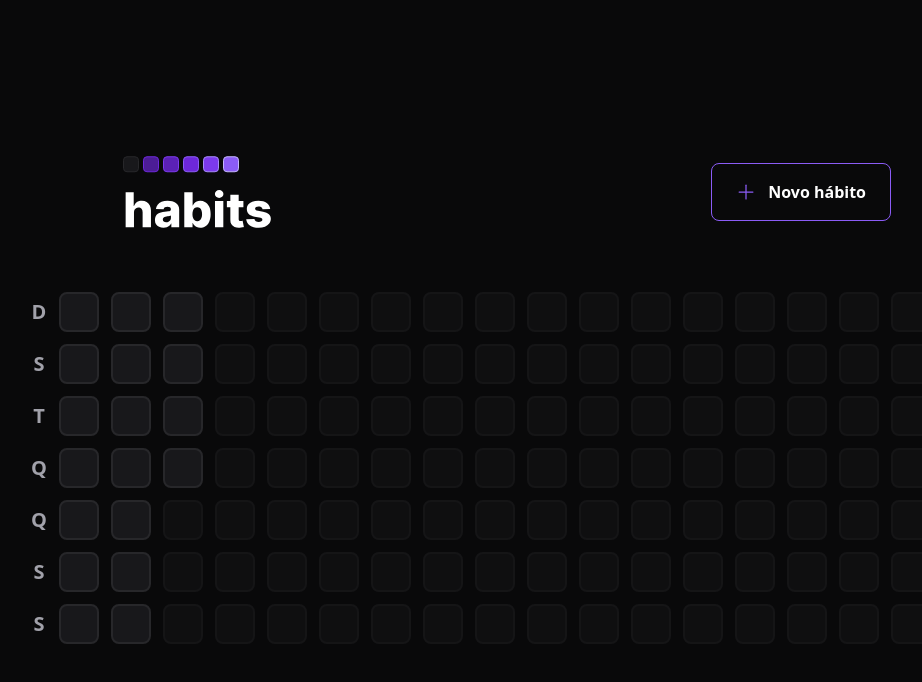
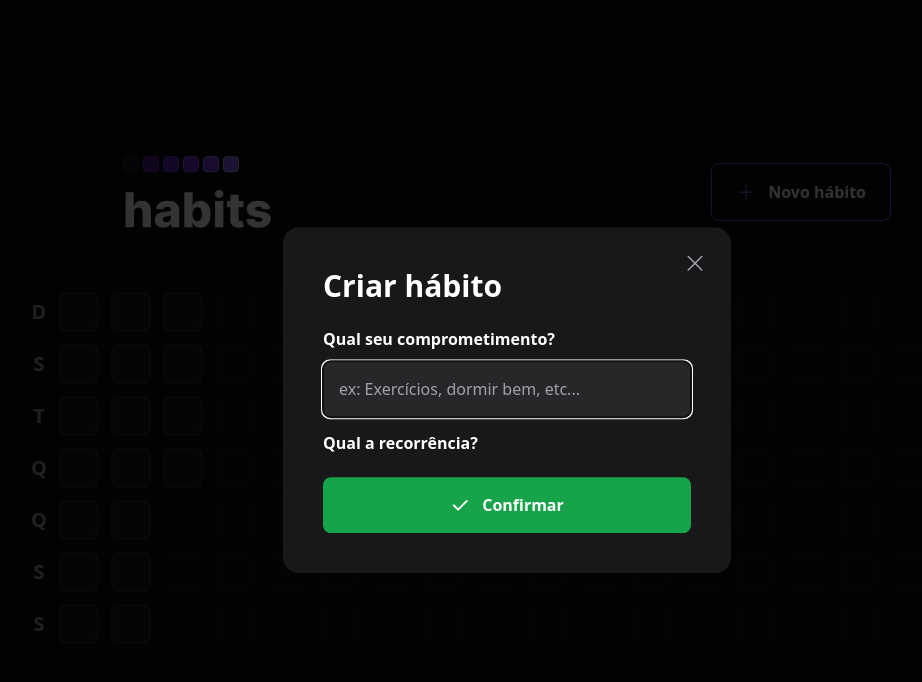
Before and after one commit to RayanneRamos/nlw-setup-web, a React (Vite) app: page / in a window 1280 px wide. Both pictures are taken after a click on the button "Novo hábito". Shown: the top 682 px of the page, without its empty margins (133-1055 px from the left). Built offline with nearby package versions, Linux system fonts and the light colour scheme.

Commit message:
criando o componente NewHabitForm

```diff
--- a/src/components/Header.tsx
+++ b/src/components/Header.tsx
@@ -1,17 +1,34 @@
 import logoImage from '../assets/logo.svg';
-import { Plus } from 'phosphor-react';
+import { Plus, X } from 'phosphor-react';
+import * as Dialog from '@radix-ui/react-dialog';
+import { NewHabitForm } from './NewHabitForm';
 
 export function Header() {
   return (
     <div className='w-full max-w-3xl mx-auto flex items-center justify-between'>
       <img src={logoImage} alt='Habits' />
-      <button
-        type='button'
-        className='border border-violet-500 font-semibold rounded-lg px-6 py-4 flex items-center gap-3 hover:border-violet-300'
-      >
-        <Plus size={20} className='text-violet-500' />
-        Novo hábito
-      </button>
+      <Dialog.Root>
+        <Dialog.Trigger
+          type='button'
+          className='border border-violet-500 font-semibold rounded-lg px-6 py-4 flex items-center gap-3 hover:border-violet-300'
+        >
+          <Plus size={20} className='text-violet-500' />
+          Novo hábito
+        </Dialog.Trigger>
+        <Dialog.Portal>
+          <Dialog.Overlay className='w-screen h-screen bg-black/80 fixed inset-0' />
+          <Dialog.Content className='absolute p-10 bg-zinc-900 rounded-2xl w-full max-w-md top-1/2 left-1/2 -translate-x-1/2 -translate-y-1/2'>
+            <Dialog.Close className='absolute right-6 top-6 text-zinc-400 hover:text-zinc-200'>
+              <X size={24} aria-label='fechar' />
+            </Dialog.Close>
+            <Dialog.Title className='text-3xl leading-tight font-extrabold'>
+              Criar hábito
+            </Dialog.Title>
+            <NewHabitForm />
+          </Dialog.Content>
+        </Dialog.Portal>
+      </Dialog.Root>
+
     </div>
   );
 }
--- /dev/null
+++ b/src/components/NewHabitForm.tsx
@@ -0,0 +1,25 @@
+import { Check } from "phosphor-react";
+
+export function NewHabitForm() {
+  return(
+    <form className='w-full flex flex-col mt-6'>
+      <label htmlFor='title' className='font-semibold leading-tight'>
+        Qual seu comprometimento?
+      </label>
+      <input
+        type='text'
+        id='title'
+        placeholder='ex: Exercícios, dormir bem, etc...'
+        autoFocus
+        className='p-4 rounded-lg mt-3 bg-zinc-800 text-white placeholder:text-zinc-400'
+      />
+      <label htmlFor='' className="font-semibold leading-tight mt-4">
+        Qual a recorrência?
+      </label>
+      <button type='submit' className="mt-6 rounded-lg p-4 flex items-center justify-center gap-3 font-semibold bg-green-600 hover:bg-green-500">
+        <Check size={20} weight='bold' />
+        Confirmar
+      </button>
+    </form>
+  );
+}
```
